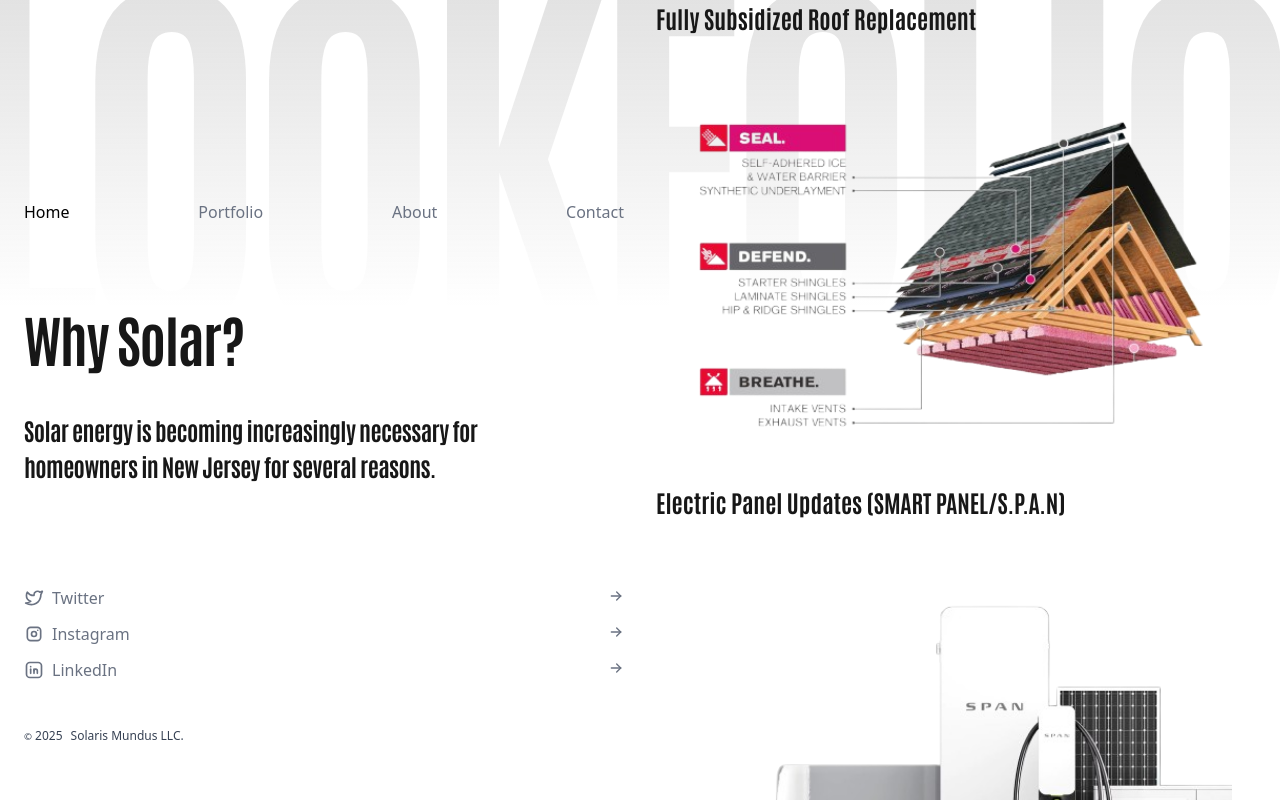
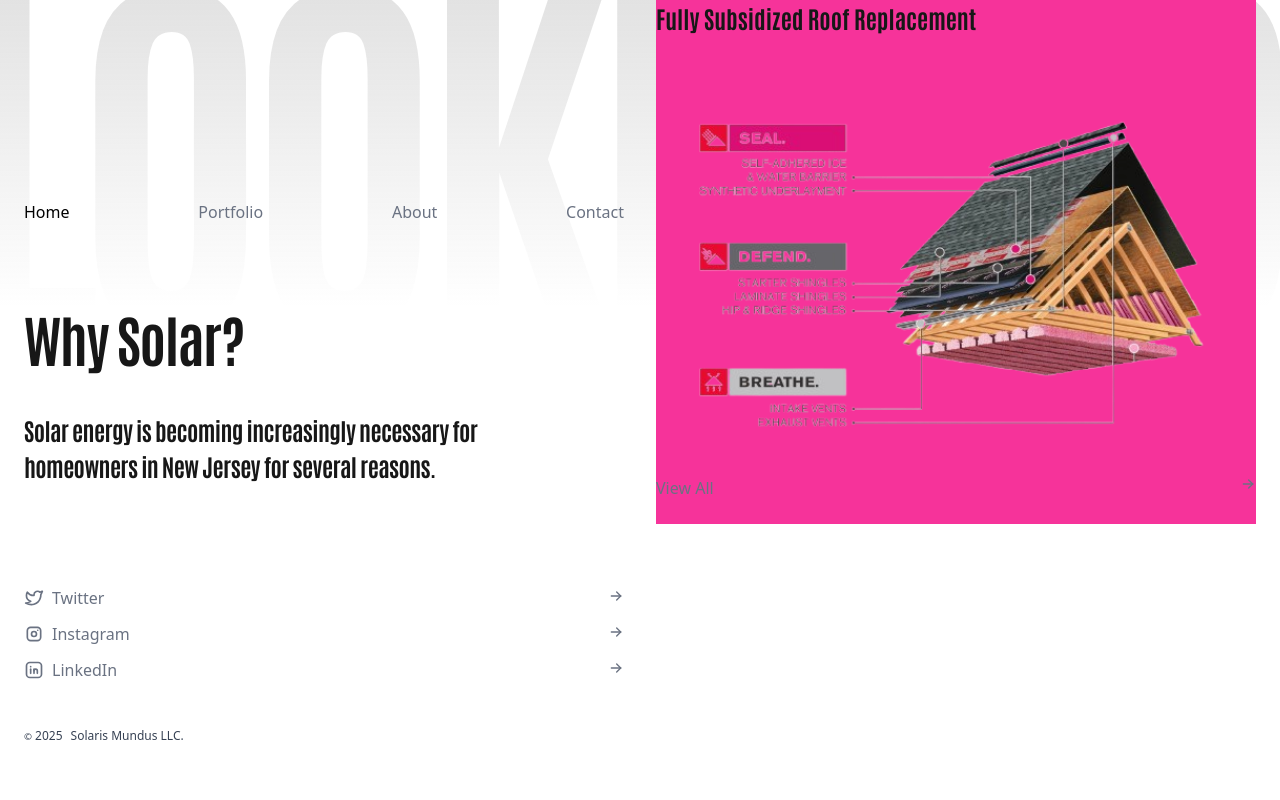
Before and after one commit to kingmadeit/solaris_mundus, a Next.js app: page / in a window 1280 px wide. Built offline with nearby package versions, Linux system fonts and the light colour scheme.

Commit message:
revamp layout to avoid redundancy

```diff
--- a/src/app/globals.css
+++ b/src/app/globals.css
@@ -11,6 +11,8 @@
     --foreground: #ededed;
   }
 } */
+
+* {box-sizing: border-box;}
 
 body {
   background: var(--background);
--- a/src/app/page.tsx
+++ b/src/app/page.tsx
@@ -1,12 +1,14 @@
-import { PortfolioShowcase } from "@/components";
+import { PortfolioShowcase, SmartLink } from "@/components";
 import * as motion from 'motion/react-client';
 import { fadeInLeftAnimation, PAGE_CONTENT_PT } from "@/lib/constants";
+import { portfolioItems } from "@/lib/data";
 
 
 export default function Home() {
   return  (
-    <motion.div {...fadeInLeftAnimation} className={PAGE_CONTENT_PT}>
-      <PortfolioShowcase className="flex-col"/>
+    <motion.div {...fadeInLeftAnimation} className={`bg-pink-500 ${PAGE_CONTENT_PT}`}>
+      <PortfolioShowcase items={[portfolioItems[0]]} className="flex-col"/>
+      <SmartLink className="py-6" href="/portfolio">View All</SmartLink>
     </motion.div>
 
   )
--- a/src/app/portfolio/page.tsx
+++ b/src/app/portfolio/page.tsx
@@ -1,11 +1,12 @@
 import { PortfolioShowcase } from "@/components";
 import { fadeInUpAnimation, PAGE_CONTENT_PT } from "@/lib/constants";
+import { portfolioItems } from "@/lib/data";
 import * as motion from 'motion/react-client';
 
 export default function PortfolioPage() {
     return (
-        <motion.div className={PAGE_CONTENT_PT} {...fadeInUpAnimation}>
-            <PortfolioShowcase className="flex-col"/>
+        <motion.div className={`min-h-screen ${PAGE_CONTENT_PT}`} {...fadeInUpAnimation}>
+            <PortfolioShowcase items={portfolioItems} className="flex-col"/>
         </motion.div>
     )
 }
--- a/src/components/PortfolioShowcase.tsx
+++ b/src/components/PortfolioShowcase.tsx
@@ -1,25 +1,28 @@
 import React from 'react'
-import { portfolioItems } from "@/lib/data";
 import { ImageCard } from "@/components";
+import { PortfolioItem } from '@/types/types';
+import { portfolioItems } from '@/lib/data';
 
 type PortfolioShowcaseProps = {
   className?: string;
+  items: PortfolioItem[];
 };
 
-const PortfolioShowcase = ({className}: PortfolioShowcaseProps) => {
+const PortfolioShowcase = ({className, items = portfolioItems}: PortfolioShowcaseProps) => {
   return (
-    <section className={`w-full flex space-y-8 min-h-screen ${className}`}>
-        {!portfolioItems.length && <p className='text-2xl font-bold text-gray-700'>No portfolio items available.</p> }
-        {portfolioItems && portfolioItems.map(({id, image, title, link}) => (
-        <ImageCard
+    <section className={`w-full flex space-y-8 ${className}`}>
+        {!items.length && <p className='text-2xl font-bold text-gray-700'>No portfolio items available.</p> }
+        {items && items.map(({id, image, title, link}) => (
+          <ImageCard
             key={id}
             src={image}
             alt={title}
             text={title}
             link={link}
-            className="w-full max-w-xl" />
-        ))}
-
+            className="w-full max-w-xl"
+          />
+          ))
+        }
     </section>
   )
 }
--- a/src/components/SmartLink.tsx
+++ b/src/components/SmartLink.tsx
@@ -1,5 +1,7 @@
 import React from 'react'
 import Link from 'next/link';
+import { IconArrowRight } from '@tabler/icons-react';
+import clsx from 'clsx';
 
 type SmartLinkProps = {
     href: string;
@@ -22,15 +24,17 @@
                 href={href}
                 target={target || '_blank'}
                 rel={rel || 'noopener noreferrer'}
-                className={className}>
+                className={clsx(className, 'flex justify-between')}>
                 {children}
+                <IconArrowRight className='w-4 h-4'/>
             </a>
         )
     }
 
     return (
-        <Link href={href} className={className}>
+        <Link href={href} className={clsx(className, 'flex justify-between text-gray-500')}>
             {children}
+            <IconArrowRight className='w-4 h-4'/>
         </Link>
     )
 }
--- a/src/components/SocialLink.tsx
+++ b/src/components/SocialLink.tsx
@@ -1,7 +1,6 @@
 import React from 'react'
 import {SmartLink} from '@/components/index'
 import { TSocialLink } from '@/types/types';
-import {IconArrowRight} from '@tabler/icons-react';
 
 type SocialLinkProps = {
   link: TSocialLink
@@ -15,7 +14,6 @@
         {Icon && <Icon className='w-5 h-5' />}
         <span className='label'>{name}</span>
       </div>
-      <IconArrowRight className='w-4 h-4'/>
     </SmartLink>
   )
 }
--- a/src/lib/constants.ts
+++ b/src/lib/constants.ts
@@ -3,7 +3,7 @@
 export const LAYOUT_PT_SM = 20;
 export const LAYOUT_PT_MD = 46;
 export const SPACING = 0.25;
-export const PAGE_CONTENT_PT = `pt-${LAYOUT_PT_SM} md:pt-${LAYOUT_PT_MD}`;
+export const PAGE_CONTENT_PT = `mt-${LAYOUT_PT_SM} md:mt-${LAYOUT_PT_MD}`;
 export const FIXED_ASIDE = `mt-10 mb-8 md:mt-0 md:mb-0 w-full h-64 md:h-screen relative overflow-hidden`;
 
 
```
